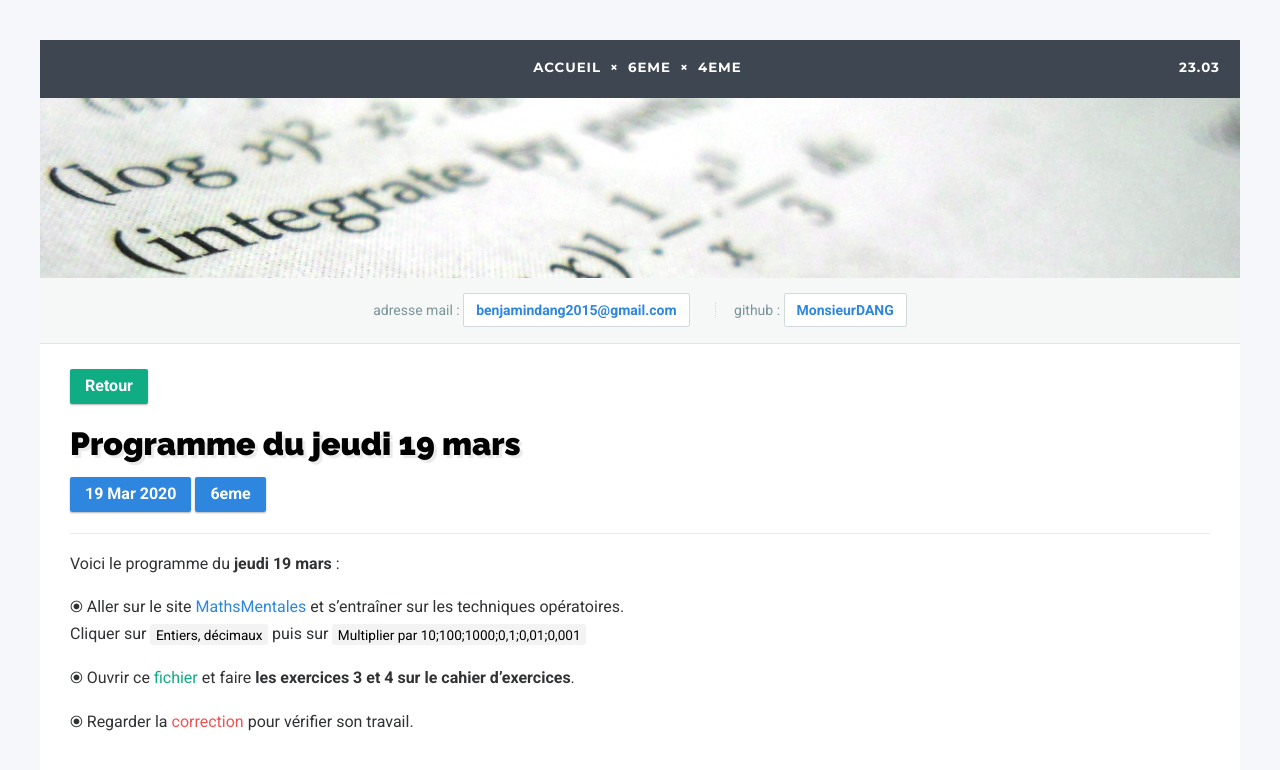
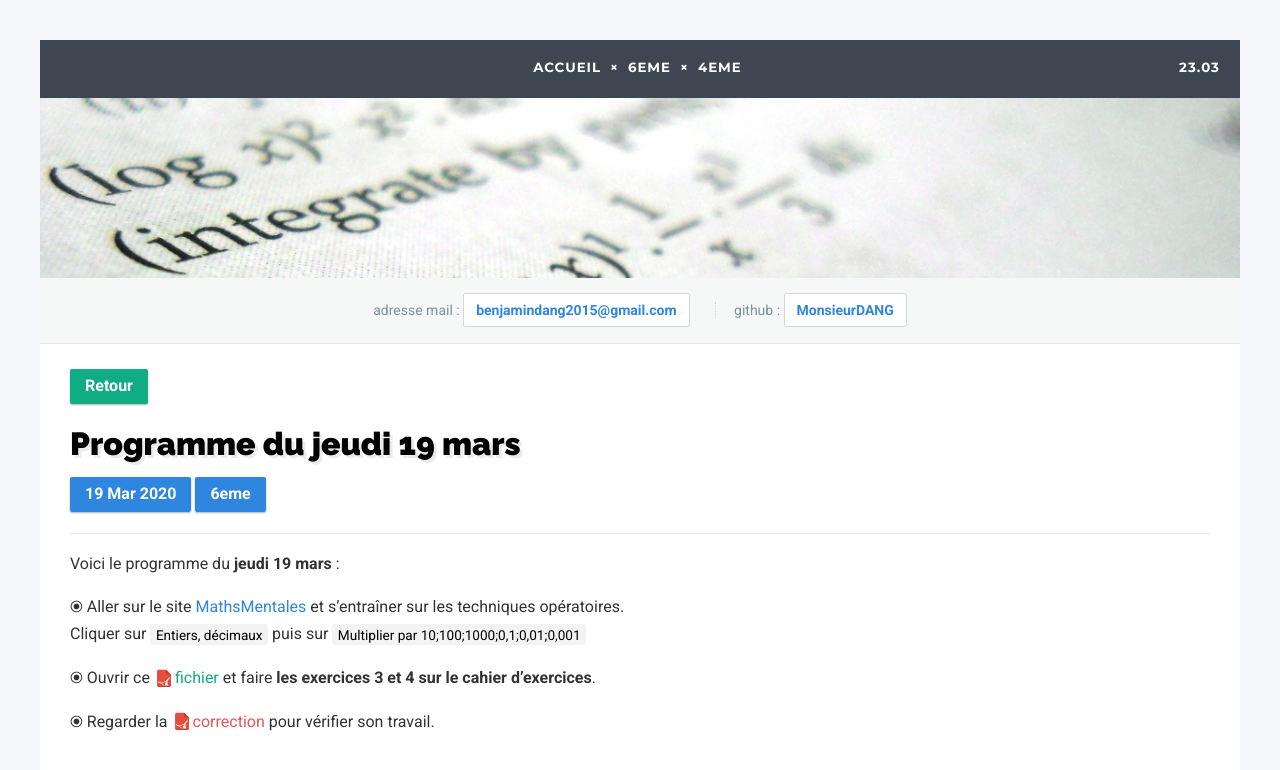
Before and after one commit to DangSinslay/DangSinslay.github.io, a Jekyll site: the page built from _posts/6eme/2020-03-19-programme.md, in a window 1280 px wide. Shown: the top 770 px of the page. Built offline with Jekyll 4.4.1, drawn with Linux system fonts in a browser that asks for light colours.

Commit message:
Update main.css

```diff
--- a/css/main.css
+++ b/css/main.css
@@ -22,6 +22,23 @@ a {
 
 .correction {
 	color: #ee5253 !important;
+}
+
+.correction::before,
+.exercice::before {
+    content: "dd" !important;
+    color: transparent !important;
+    background: no-repeat url("/css/image/pdf_icon.png") center;
+    background-size: 18px auto;
+    padding-right: 3px !important;
+}
+
+.video::before {
+    content: "dd" !important;
+    color: transparent !important;
+    background: no-repeat url("/css/image/video_icon.png") center;
+    background-size: 18px auto;
+    padding-right: 3px !important;
 }
 
 mark {
```
